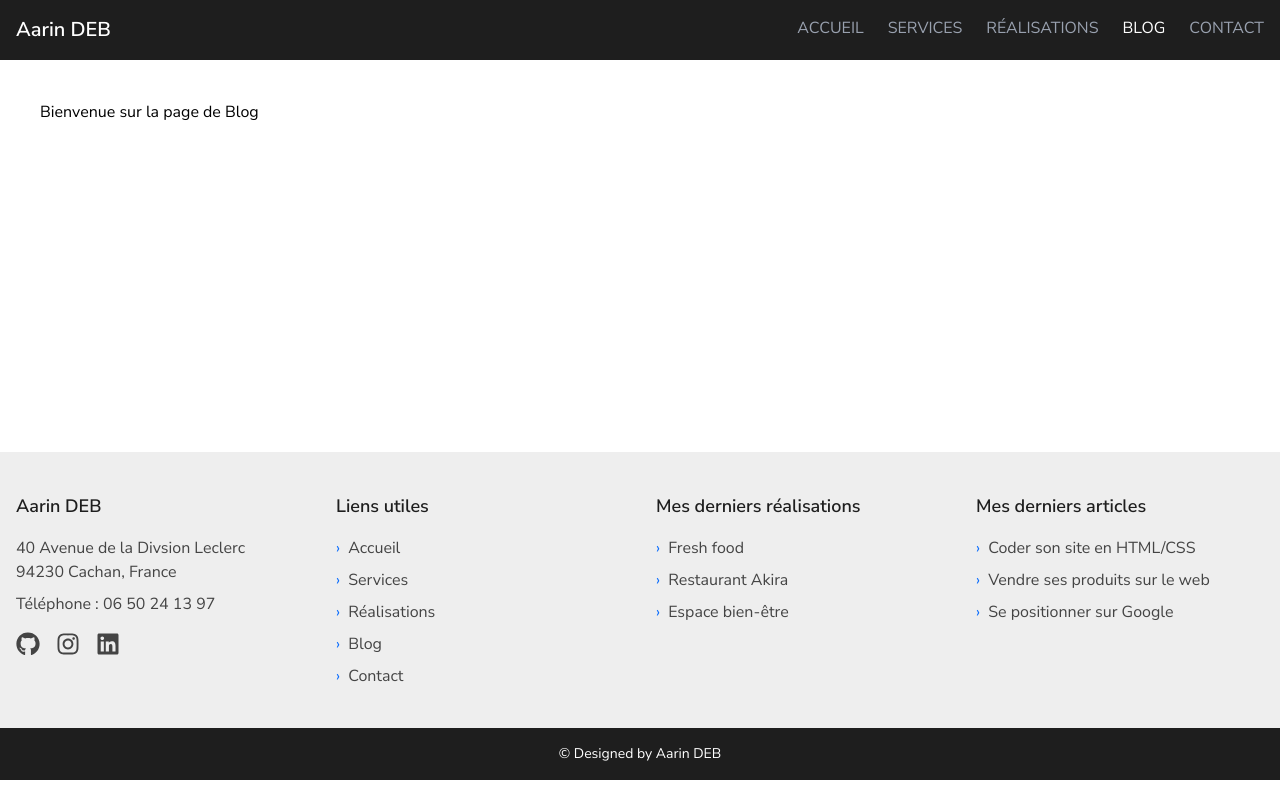
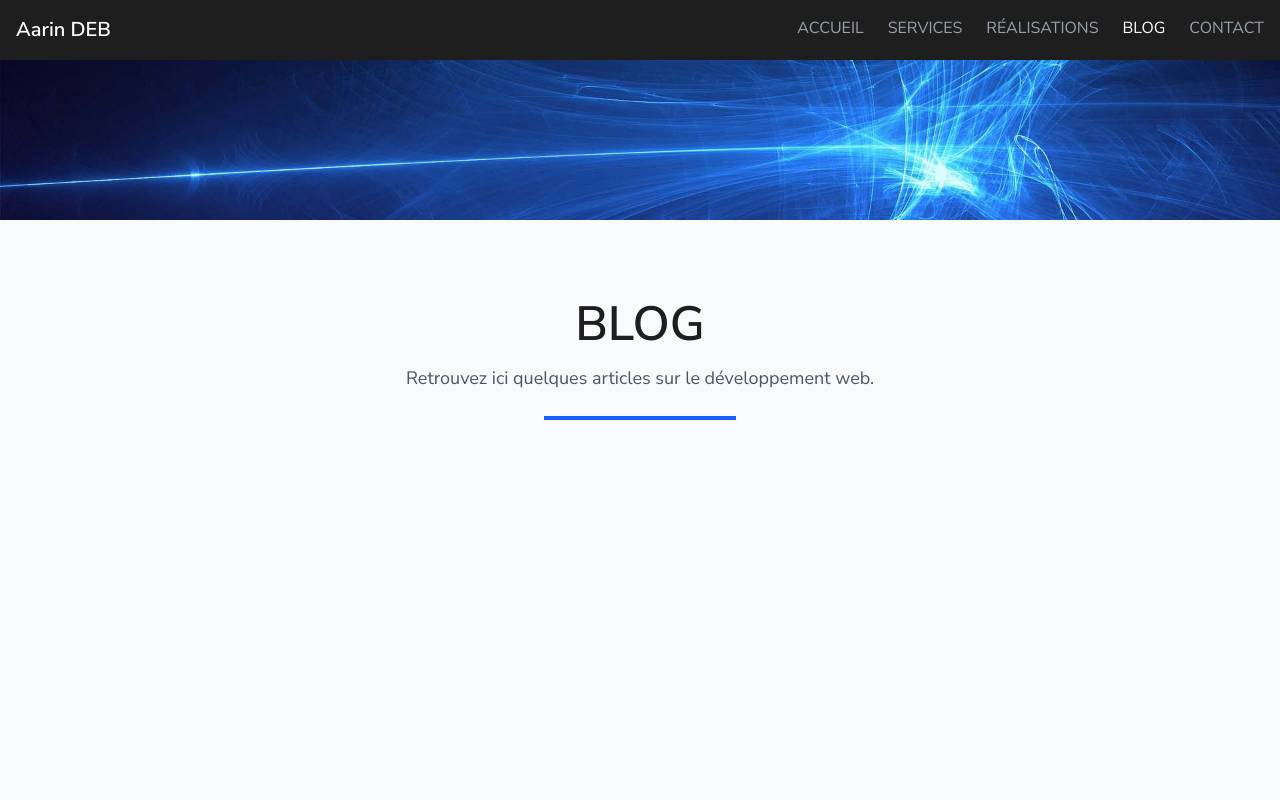
Before and after one commit to userXXIIXII/cv_react, a React (Vite) app: page /blog in a window 1280 px wide. Shown: the top 800 px of the page. Built offline with nearby package versions, Linux system fonts and the light colour scheme.

Commit message:
Import du composant, custom hook et de la bannière, ajout du titre, sous-titre et bande bleu

```diff
--- a/src/pages/Blog.jsx
+++ b/src/pages/Blog.jsx
@@ -1,6 +1,33 @@
+import BlogCard from "../components/BlogCard";
+import { useBlog } from "../data/useBlog";
+import bannerImage from "../assets/banner.jpg";
+
 function Blog() {
+
+    const { articles } = useBlog();
+
     return (
-        <div className="p-10">Bienvenue sur la page de Blog</div>
+        <main className="w-full min-h-screen flex flex-col bg-gray-50">
+
+            {/* Bannière */}
+            <div className="w-full h-32 md:h-40 bg-cover bg-center"
+            style={{ backgroundImage: `url(${bannerImage})`}}></div>
+
+            {/* Conteneur principal de la grille */}
+            <section className="py-20 px-6 max-w-7xl mx-auto w-full flex-grow">
+
+                {/* Titre de la section */}
+                <div className="text-center mb-16">
+                    <h2 className="text-4xl md:text-5xl font-semibold text-[#1e1e1e] mb-4">
+                        BLOG
+                    </h2>
+                    <p className="text-gray-600 text-lg">
+                        Retrouvez ici quelques articles sur le développement web.
+                    </p>
+                    <div className="h-1 w-48 bg-blue-600 mx-auto mt-6"></div>
+                </div>
+            </section>
+        </main>
     );
 }
 
```
